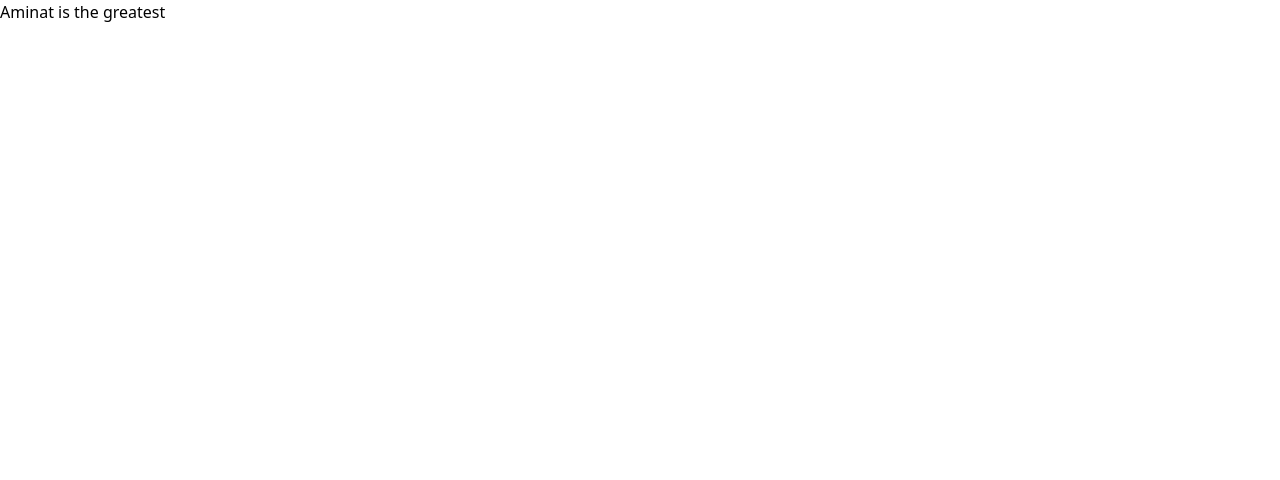
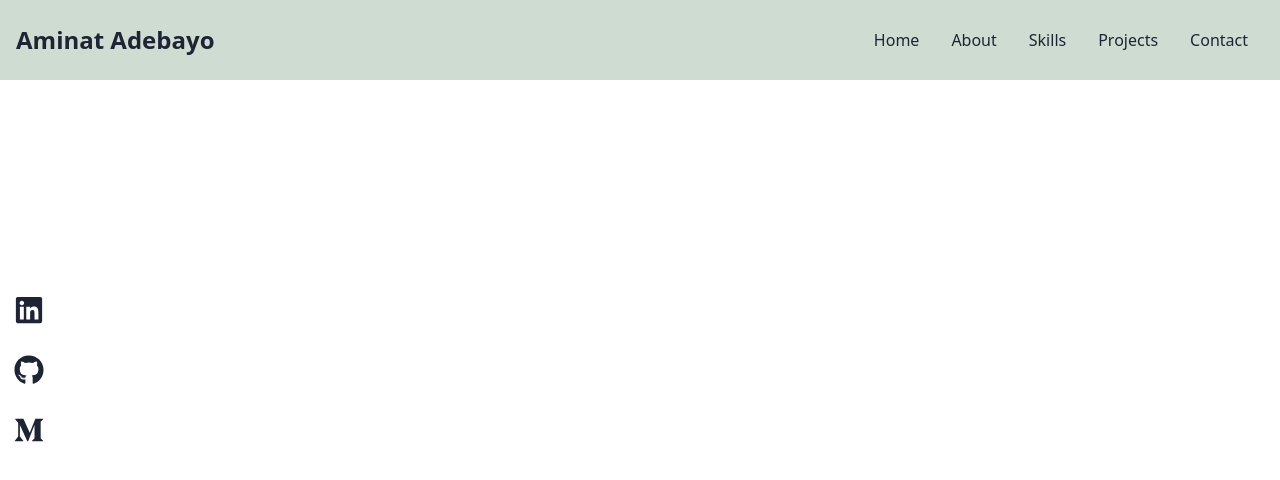
Before and after one commit to Amii911/Portfoliio, a React (Create React App) app: page / in a window 1280 px wide. Shown: the top 480 px of the page. Built offline with nearby package versions, Linux system fonts and the light colour scheme.

Commit message:
adding Navbar

```diff
--- a/package.json
+++ b/package.json
@@ -9,7 +9,9 @@
     "@testing-library/user-event": "^13.5.0",
     "react": "^18.2.0",
     "react-dom": "^18.2.0",
+    "react-icons": "^4.12.0",
     "react-scripts": "5.0.1",
+    "react-scroll": "^1.9.0",
     "web-vitals": "^2.1.4"
   },
   "scripts": {
--- a/src/App.js
+++ b/src/App.js
@@ -1,9 +1,10 @@
+import Navbar from "./components/Navbar";
 
 
 function App() {
   return (
     <div>
-      Aminat is the greatest
+      <Navbar/>
     </div>
   );
 }
--- /dev/null
+++ b/src/components/Navbar.jsx
@@ -0,0 +1,105 @@
+import React, {useState} from 'react';
+import {FaBars, FaTimes, FaGithub, FaLinkedin, FaMediumM} from 'react-icons/fa';
+import { Link } from 'react-scroll';
+
+function Navbar() {
+  const [nav, setNav] = useState(false)
+  const handleClick = () => setNav(!nav)
+
+  return (
+    <div className='fixed w-full h-[80px] flex justify-between items-center px-4 bg-[#CFDCD1] text-[#1f2435] z-10'>
+
+      <div className='text-2xl font-bold'>Aminat Adebayo</div>
+      {/* menu */}
+      <ul className='hidden md:flex'>
+        <li>
+          <Link to='home' smooth={true} duration={500}>
+            Home
+          </Link>
+        </li>
+        <li>
+          <Link to='about' smooth={true} duration={500}>
+            About
+          </Link>
+        </li>
+        <li>
+          <Link to='skills' smooth={true} duration={500}>
+            Skills
+          </Link>
+        </li>
+        <li>
+          <Link to='projects' smooth={true} duration={500}>
+            Projects
+          </Link>
+        </li>
+        <li>
+          <Link to='contact' smooth={true} duration={500}>
+            Contact
+          </Link>
+        </li>
+      </ul>
+
+      {/* Hamburger */}
+      <div onClick={handleClick} className='md:hidden z-10'>
+        { !nav ? <FaBars/> : <FaTimes/> }
+      </div>
+
+      {/* Mobile menu */}
+      <ul className={!nav ? 'hidden' : 'absolute top-0 left-0 w-full h-screen bg-[#CFDCD1] flex flex-col justify-center items-center'}
+      >
+        <li className='py-6 text-4xl'>
+          <Link onClick={handleClick} to='home' smooth={true} duration={500}>
+            Home
+          </Link>
+        </li>
+        <li className='py-6 text-4xl'>
+          <Link onClick={handleClick} to='about' smooth={true} duration={500}>
+            About
+          </Link>
+        </li>
+        <li className='py-6 text-4xl'>
+          <Link onClick={handleClick} to='skills' smooth={true} duration={500}>
+            Skills
+          </Link>
+        </li>
+        <li className='py-6 text-4xl'>
+          <Link onClick={handleClick} to='projects' smooth={true} duration={500}>
+            Projects
+          </Link>
+        </li>
+        <li className='py-6 text-4xl'>
+          <Link onClick={handleClick} to='contact' smooth={true} duration={500}>
+            Contact
+          </Link>
+        </li>
+      </ul>
+
+               {/* social icons */}
+          <div className='hidden lg:flex fixed flex-col top-[35%] left-0'>
+           <ul>
+            <li className='w-[160px] h-[60px] flex justify-between items-center ml-[-100px] hover:ml-[10px] duration-300'>
+              <a className='flex justify-between items-center w-full text-[#1f2435]'
+              href="https://www.linkedin.com/in/a-adebayo/">
+                LinkedIn <FaLinkedin size={30}/>
+              </a>
+            </li>
+            <li className='w-[160px] h-[60px] flex justify-between items-center ml-[-100px] hover:ml-[10px] duration-300'>
+              <a className='flex justify-between items-center w-full text-[#1f2435]'
+              href="https://github.com/Amii911">
+                Github <FaGithub size={30}/>
+              </a>
+            </li>
+            <li className='w-[160px] h-[60px] flex justify-between items-center ml-[-100px] hover:ml-[10px] duration-300'>
+              <a className='flex justify-between items-center w-full text-[#1f2435]'
+              href="https://medium.com/@bkcodergirl911">
+                Medium <FaMediumM size={30}/>
+              </a>
+            </li>
+           </ul>
+        </div>
+    </div>
+
+  )
+}
+
+export default Navbar
```
Also changed, not shown: 1 other file (tests, documents, lock files or other folders).
